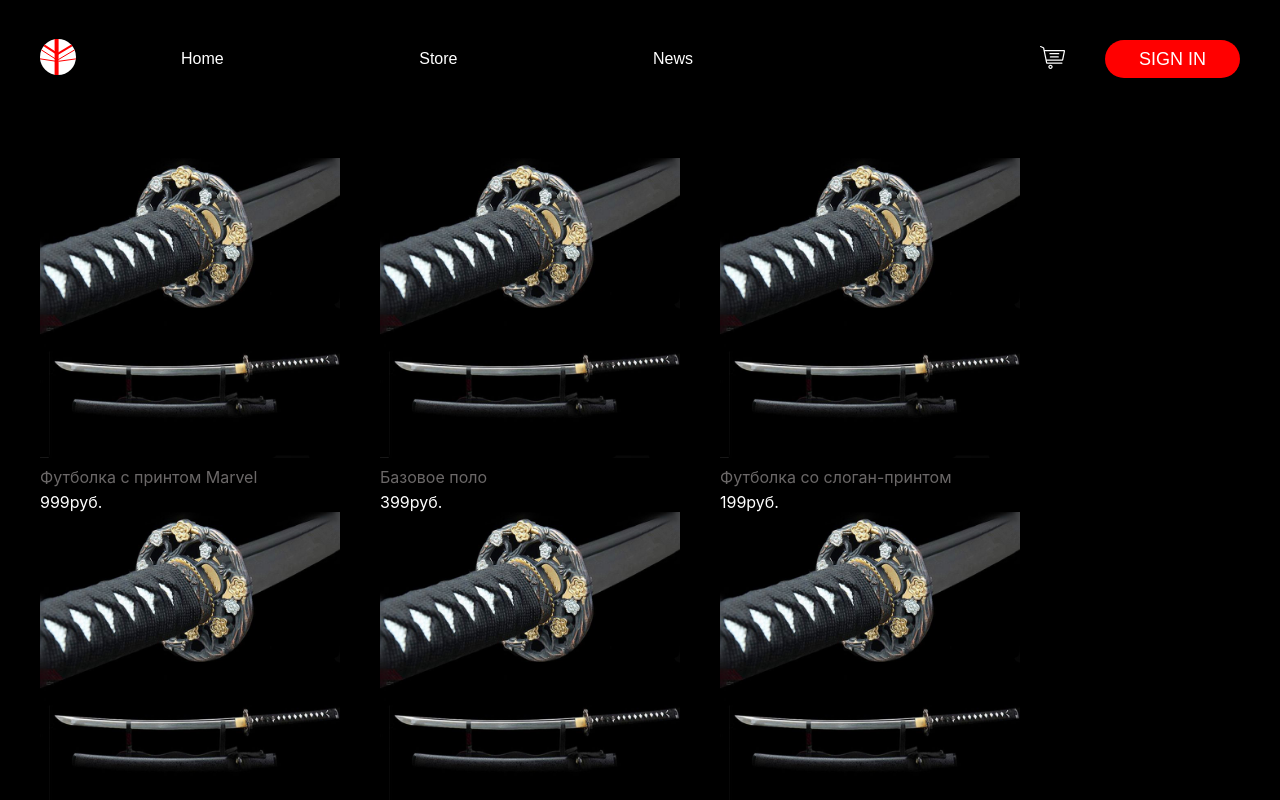
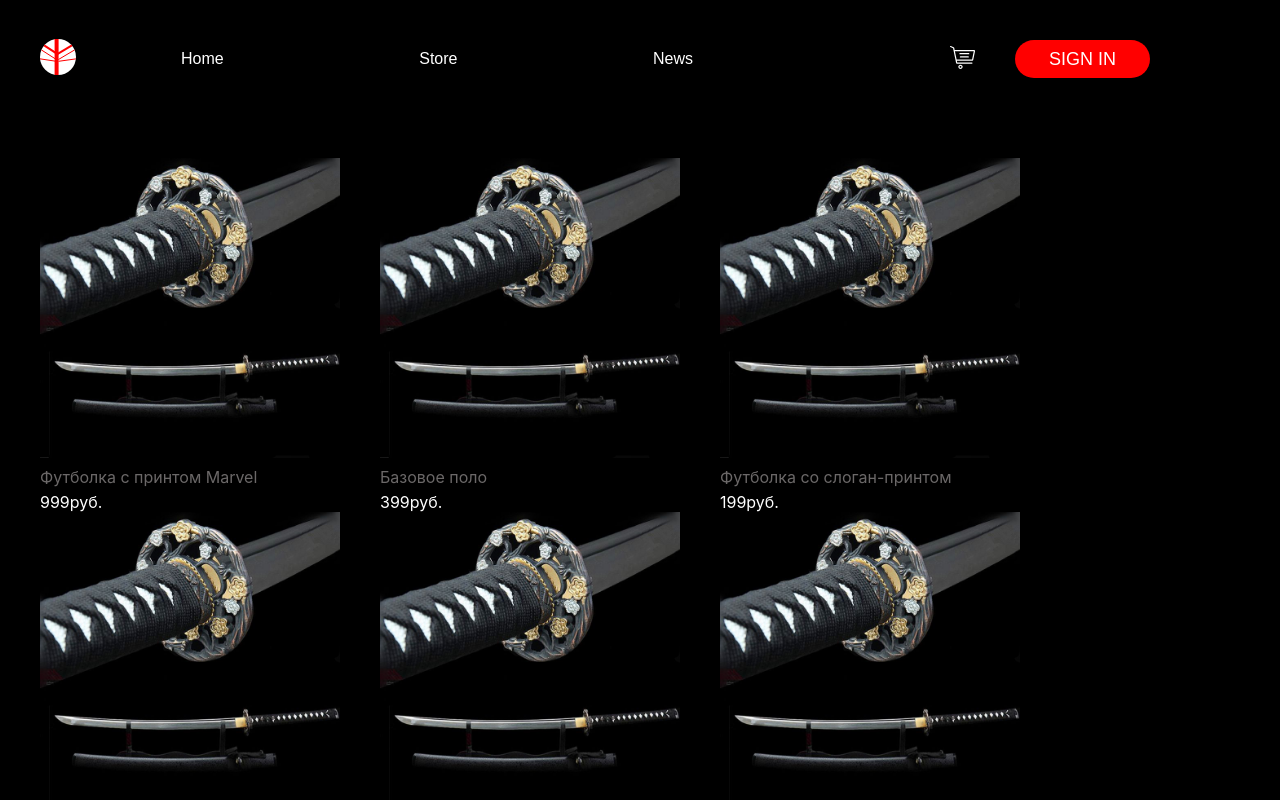
Before and after one commit to Rich-alien/react-spa, a React (Create React App) app: page /store in a window 1280 px wide. Shown: the top 800 px of the page. Built offline with nearby package versions, Linux system fonts and the light colour scheme.

Commit message:
added a function on which the cart comes out, as well as the positioning has been changed

```diff
--- a/src/components/header/header.jsx
+++ b/src/components/header/header.jsx
@@ -1,9 +1,14 @@
 import * as React from "react";
 import style from "./header.module.css"
 import {NavLink} from "react-router-dom"
+import ShoppingCart from "../shopping-cart/shopping-cart";
 
 
 class Header extends React.Component {
+    state = {
+        showCart: false
+    }
+
     render() {
         return (
             <header className={style.header}>
@@ -29,7 +34,7 @@ class Header extends React.Component {
                     </nav>
                 </div>
                 <div className={style.header__right}>
-                    <NavLink to='/cart' className={style.header__cart}>
+                    <div onClick={this.showCart} className={style.header__cart}>
                         <svg width="25" height="25" viewBox="0 0 25 25" fill="none" xmlns="http://www.w3.org/2000/svg">
                             <g clipPath="url(#clip0)">
                                 <path
@@ -51,8 +56,11 @@ class Header extends React.Component {
                                 </clipPath>
                             </defs>
                         </svg>
-                    </NavLink>
-                    {/*добавить страничку под авторизацию!*/}
+                    </div>
+                    <div className={style['container-template__cart']}>
+                        <ShoppingCart hisActive={this.state.showCart}/>
+                    </div>
+
                     <button className={style.header__button}>
                         sign in
                     </button>
@@ -60,6 +68,14 @@ class Header extends React.Component {
             </header>
         )
     }
+
+    showCart = () => {
+        this.setState({
+            ...this.state,
+            showCart: true
+        })
+
+    }
 }
 
 export default Header;
--- a/src/components/header/header.module.css
+++ b/src/components/header/header.module.css
@@ -38,12 +38,14 @@
 }
 
 .header__cart {
-    /*    */
+    cursor: pointer;
 }
 
 .header__right {
     display: flex;
+    margin-right: 90px;
     justify-content: space-between;
+    position: relative;
     align-items: center;
     height: 100%;
 }
@@ -66,3 +68,8 @@
 .header__button:hover {
     color: rgba(0, 0, 0, 0.94);
 }
+.container-template__cart{
+    position: absolute;
+    top: 50px;
+    left: 0;
+}
```
